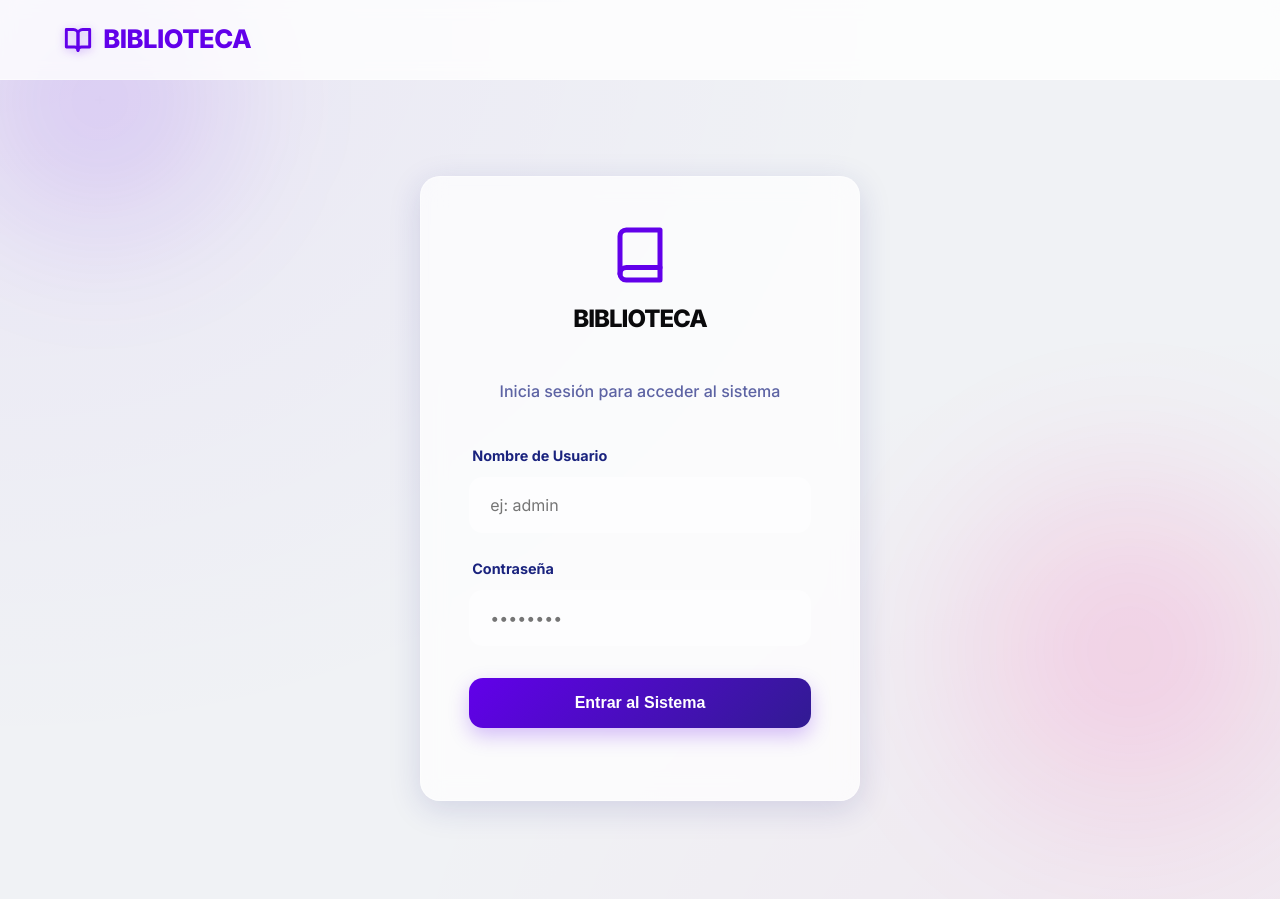
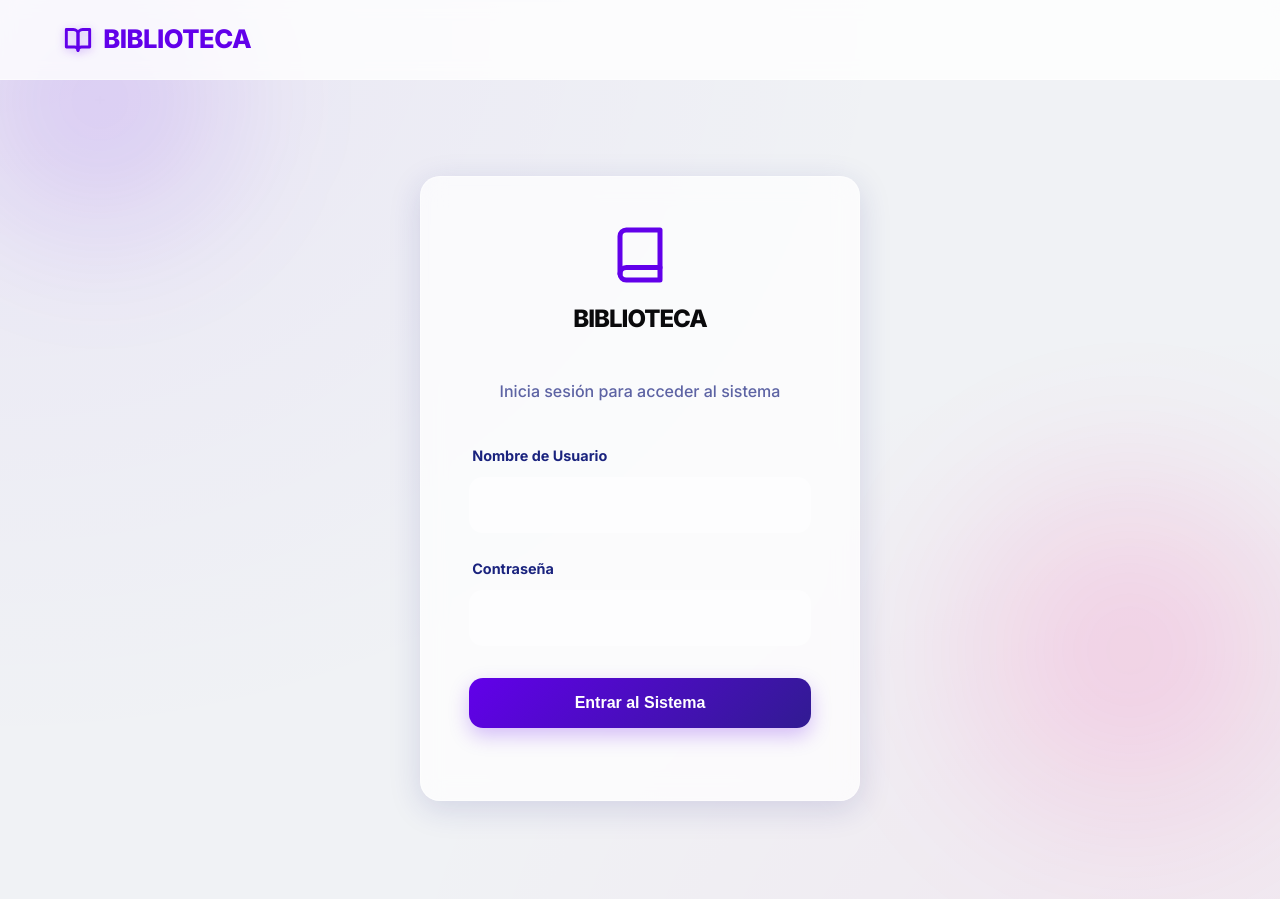
Before and after one commit to alan17gar/BIBLIOTECA, a PHP site: page / in a window 1280 px wide. Shown: the top 899 px of the page. Run offline with PHP 8.4, Linux system fonts and the light colour scheme.

Commit message:
Secure system by removing hardcoded test credentials and placeholders
- Removed 'CREDENCIALES DE PRUEBA' and credentials from `views/auth/login.php`.
- Removed sensitive placeholders from login form fields.
- Scrubbed test credentials from `README.md`.
- Updated `sql/seed.php` to hide passwords during data seeding.
- Verified visual changes and performed syntax checks.

Co-authored-by: alan17gar <165163568+alan17gar@users.noreply.github.com>

```diff
--- a/sql/seed.php
+++ b/sql/seed.php
@@ -68,14 +68,13 @@ try {
 
         // El método `create()` del modelo se encarga de hashear la contraseña
         if ($user->create()) {
-            echo "<p class='success'>Usuario '{$userData['nombre_usuario']}' creado con éxito. Contraseña: '{$userData['password']}'</p>";
+            echo "<p class='success'>Usuario '{$userData['nombre_usuario']}' creado con éxito.</p>";
         } else {
             echo "<p class='error'>Error al crear el usuario '{$userData['nombre_usuario']}'.</p>";
         }
     }
 
     echo "<h2>Proceso de siembra completado.</h2>";
-    echo "<p>Ahora puedes iniciar sesión con las credenciales mencionadas arriba.</p>";
 
 } catch (PDOException $e) {
     echo "<p class='error'>Ha ocurrido un error durante la siembra: " . $e->getMessage() . "</p>";
--- a/views/auth/login.php
+++ b/views/auth/login.php
@@ -23,11 +23,11 @@ include_once 'views/includes/header.php';
         <form action="<?php echo BASE_PATH; ?>/auth/login" method="post" id="login-form">
             <div class="form-group">
                 <label for="username">Nombre de Usuario</label>
-                <input type="text" id="username" name="username" class="form-control" placeholder="ej: admin" required>
+                <input type="text" id="username" name="username" class="form-control" required>
             </div>
             <div class="form-group">
                 <label for="password">Contraseña</label>
-                <input type="password" id="password" name="password" class="form-control" placeholder="••••••••" required>
+                <input type="password" id="password" name="password" class="form-control" required>
             </div>
             <div class="form-group" style="margin-top: 2rem;">
                 <button type="submit" class="btn btn-primary btn-block">Entrar al Sistema</button>
```
Also changed, not shown: README.md.
